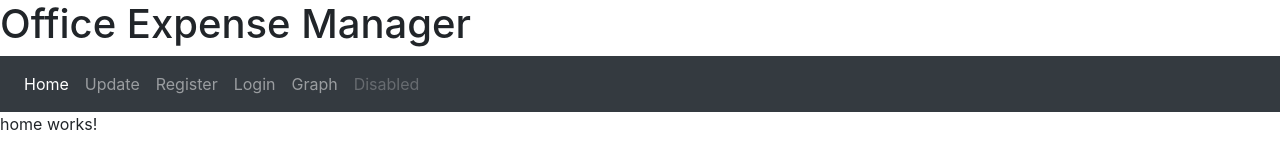
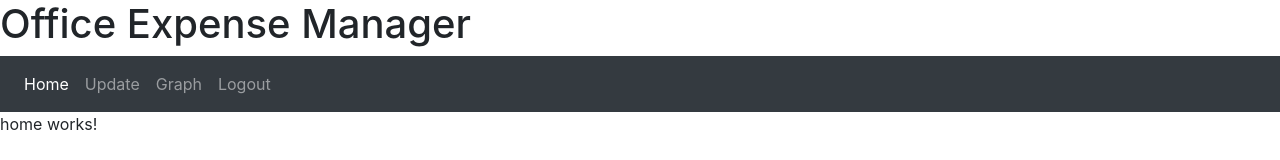
Before and after one commit to c-akhil/Office-Expense-Manager, an Angular app: page / in a window 1280 px wide. Shown: the top 160 px of the page. Built offline with nearby package versions, Linux system fonts and the light colour scheme.

Commit message:
navbar with login and logout modifications

```diff
--- a/src/app/app.component.html
+++ b/src/app/app.component.html
@@ -6,21 +6,22 @@
         <li class="nav-item " [ngClass]="{'active': (isSelected==1)}" routerLink="/" >
           <a class="nav-link" >Home</a>
         </li>
-        <li class="nav-item" routerLink="/update">
+        <li class="nav-item" routerLink="/update" [hidden]="!isLogin">
           <a class="nav-link" >Update</a>
         </li>
-        <li class="nav-item" routerLink="/register">
+        <li class="nav-item" routerLink="/register" [hidden]="isLogin">
             <a class="nav-link" >Register</a>
         </li>
-        <li class="nav-item" routerLink="/login">
+        <li class="nav-item" routerLink="/login" [hidden]="isLogin">
             <a class="nav-link" >Login</a>
           </li>
-        <li class="nav-item" routerLink="/graph" [hidden]="1==2">
+        <li class="nav-item" routerLink="/graph" [hidden]="!isLogin">
             <a class="nav-link" >Graph</a>
           </li>
-        <li class="nav-item" routerLink="/">
-          <a class="nav-link disabled" href="#">Disabled</a>
-        </li>
+          <li class="nav-item"  [hidden]="!isLogin">
+            <a class="nav-link" >Logout</a>
+          </li>
+
       </ul>
 </nav>
 
--- a/src/app/app.component.ts
+++ b/src/app/app.component.ts
@@ -6,4 +6,5 @@
 })
 export class AppComponent {
   isSelected=1;
+  isLogin:boolean=true;
 }
--- a/src/app/login/login.component.html
+++ b/src/app/login/login.component.html
@@ -1,6 +1,6 @@
  <div class=container>
 
-<form [formGroup]="form">
+<form [formGroup]="form" >
 
   <div class="form-group" >
     <label for="email" > Emp email </label>
--- a/src/app/login/login.component.ts
+++ b/src/app/login/login.component.ts
@@ -1,4 +1,5 @@
 import { Component, OnInit } from '@angular/core';
+import { FormGroup, FormControl } from '@angular/forms';
 
 @Component({
   selector: 'app-login',
@@ -7,6 +8,12 @@
 })
 export class LoginComponent implements OnInit {
 
+  form= new FormGroup ({
+    email:new FormControl(),
+   password:new FormControl(),
+
+  });
+
   constructor() { }
 
   ngOnInit() {
```
